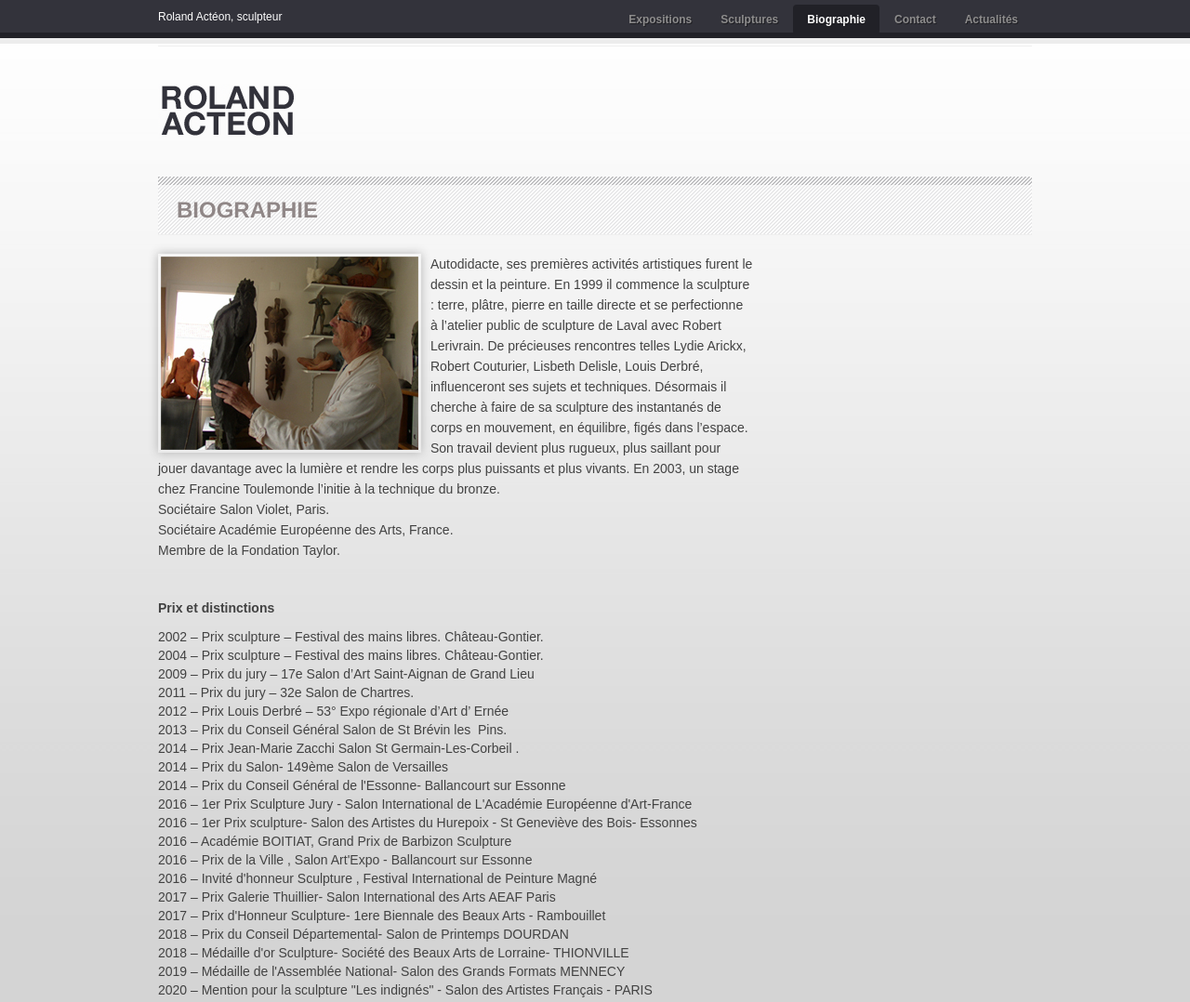
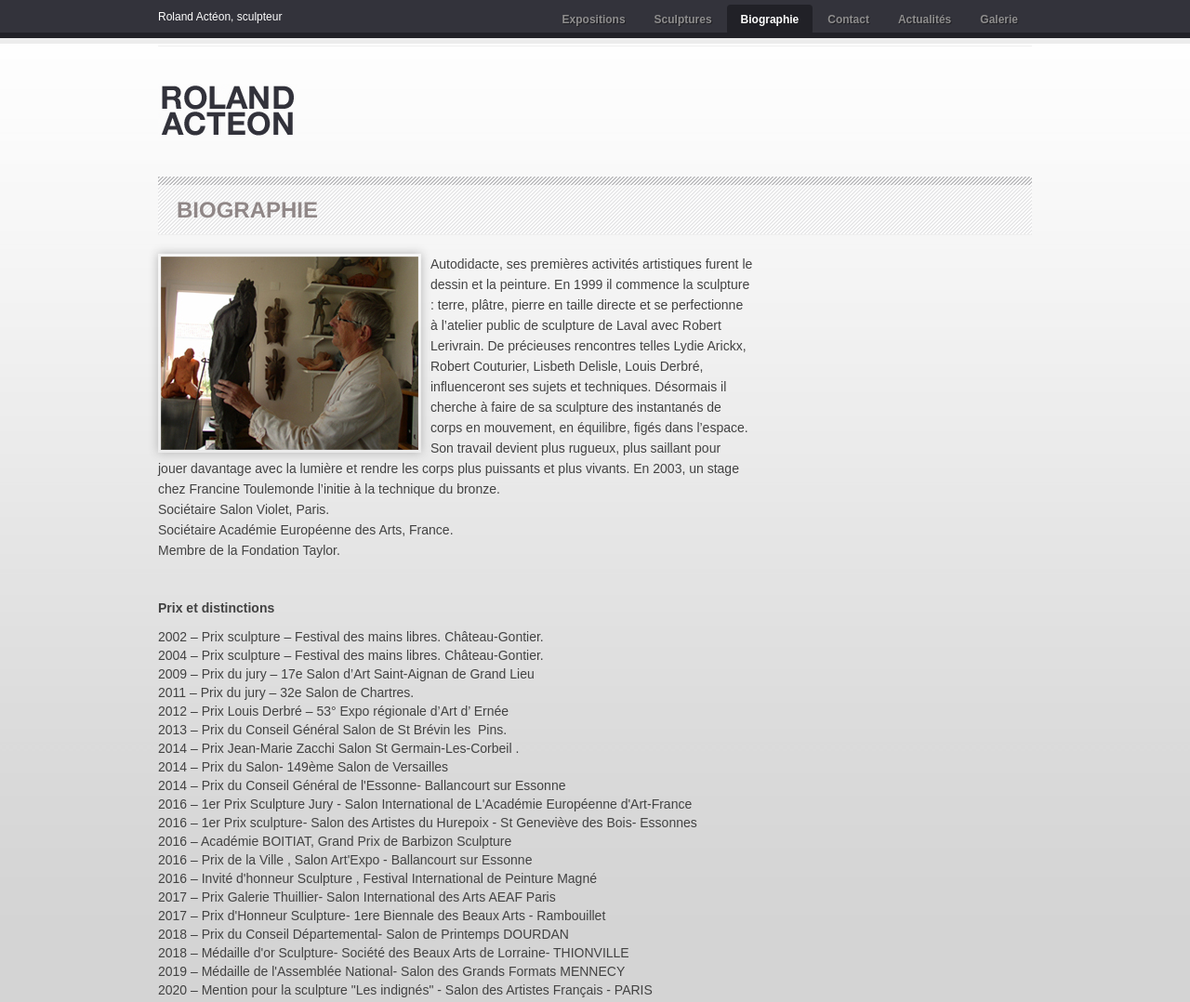
Before and after one commit to ejstatic/roland-acteon.fr, a plain HTML site: page biographie.html in a window 1280 px wide. Shown: the top 1078 px of the page at 93% size. Drawn offline with Linux system fonts and the light colour scheme; some packages are replaced by stand-ins of ours; files that its build step writes are made by us from their sources; a script that the page names is missing; files whose address does not match are found by name.

Commit message:
Update biographie.html

```diff
--- a/biographie.html
+++ b/biographie.html
@@ -58,6 +58,7 @@ h2 {
 </li>
 <li id="menu-item-18" class="menu-item menu-item-type-post_type menu-item-object-page current-menu-item page_item page-item-7 current_page_item menu-item-18"><a href="biographie.html"><span>Biographie</span></a></li>
 <li id="menu-item-17" class="menu-item menu-item-type-post_type menu-item-object-page menu-item-17"><a href="contact.html"><span>Contact</span></a></li><li id="menu-item-18" class="menu-item menu-item-type-post_type menu-item-object-page menu-item-18"><a href="/actualite.html"><span>Actualités</span></a></li>
+<li id="menu-item-18" class="menu-item menu-item-type-post_type menu-item-object-page menu-item-18"><a href="galerie.html"><span>Galerie</span></a></li>
 </ul></div>
       <div class="clear">&nbsp;</div>
     </div>
```
